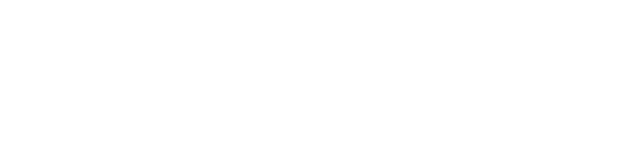
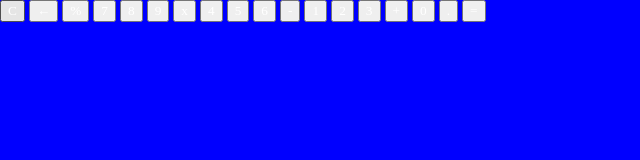
Before and after one commit to NicolasPauloVega/codificacion, a plain HTML site: page Hoja_de_trabajo N°5/1-calculadora/index.html in a window 1280 px wide. Shown: the whole page, without its empty margins (0-640 px from the left). Drawn offline with Linux system fonts and the light colour scheme.

Commit message:
25-04-2024

```diff
--- a/Hoja_de_trabajo N°5/1-calculadora/index.html
+++ b/Hoja_de_trabajo N°5/1-calculadora/index.html
@@ -4,10 +4,35 @@
     <meta charset="UTF-8">
     <meta name="viewport" content="width=device-width, initial-scale=1.0">
     <link rel="stylesheet" href="style.css">
-    <title>Document</title>
+    <title>Calculadora</title>
 </head>
 <body>
-
+    <div class="container">
+        <div class="calculator">
+            <div class="display">
+                <div id="previous-value"></div>
+                <div id="current-value"></div>
+            </div>
+            <button class="col-2">C</button>
+            <button>&larr;</button>
+            <button class="operator">%</button>
+            <button class="number">7</button>
+            <button class="number">8</button>
+            <button class="number">9</button>
+            <button class="operator">x</button>
+            <button class="number">4</button>
+            <button class="number">5</button>
+            <button class="number">6</button>
+            <button class="operator">-</button>
+            <button class="number">1</button>
+            <button class="number">2</button>
+            <button class="number">3</button>
+            <button class="operator">+</button>
+            <button class="col-2 number">0</button>
+            <button class="number">.</button>
+            <button class="operator">=</button>
+        </div>
+    </div>
     <script src="calculadora.js"></script>
 </body>
 </html>
--- a/Hoja_de_trabajo N°5/1-calculadora/style.css
+++ b/Hoja_de_trabajo N°5/1-calculadora/style.css
@@ -0,0 +1,9 @@
+* {
+    font-family: 'Fraunces',serif;
+    color: #fff;
+}
+
+body {
+    margin: 0;
+    background-color: blue;
+}
```
